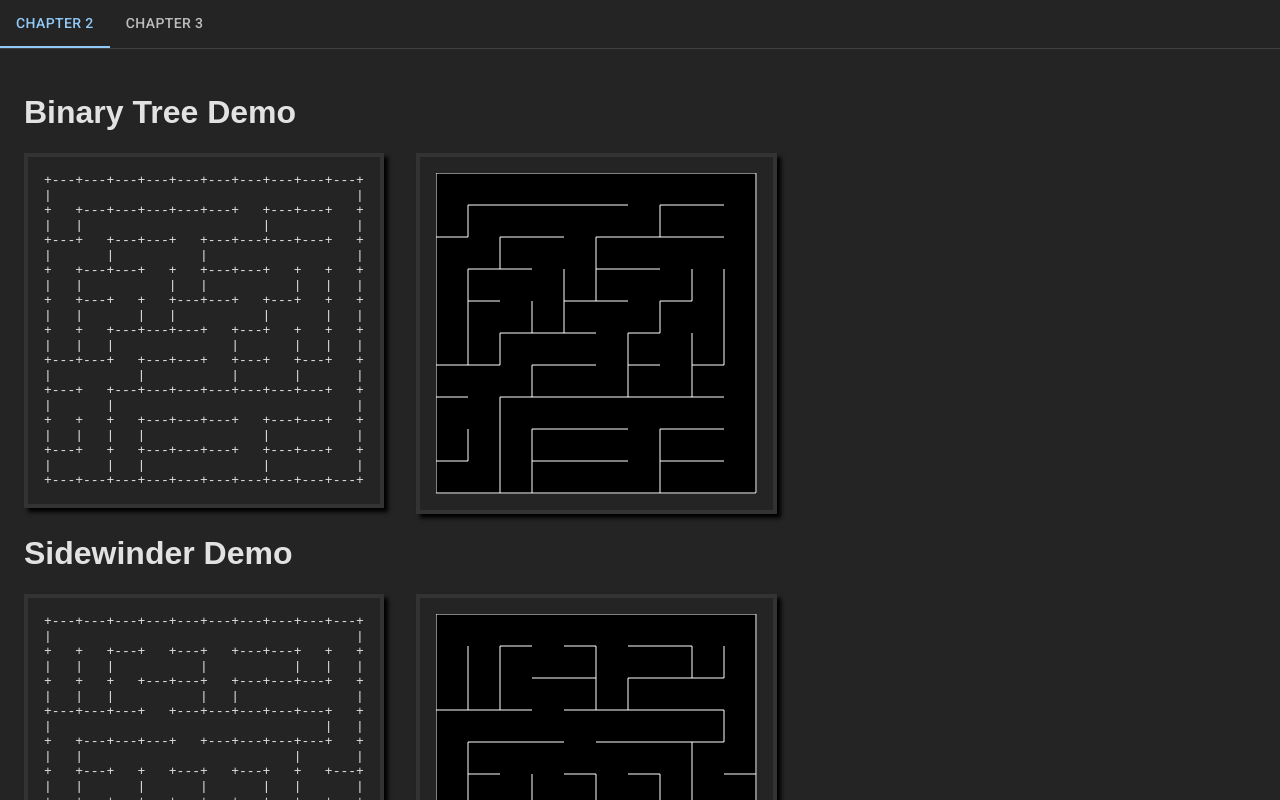
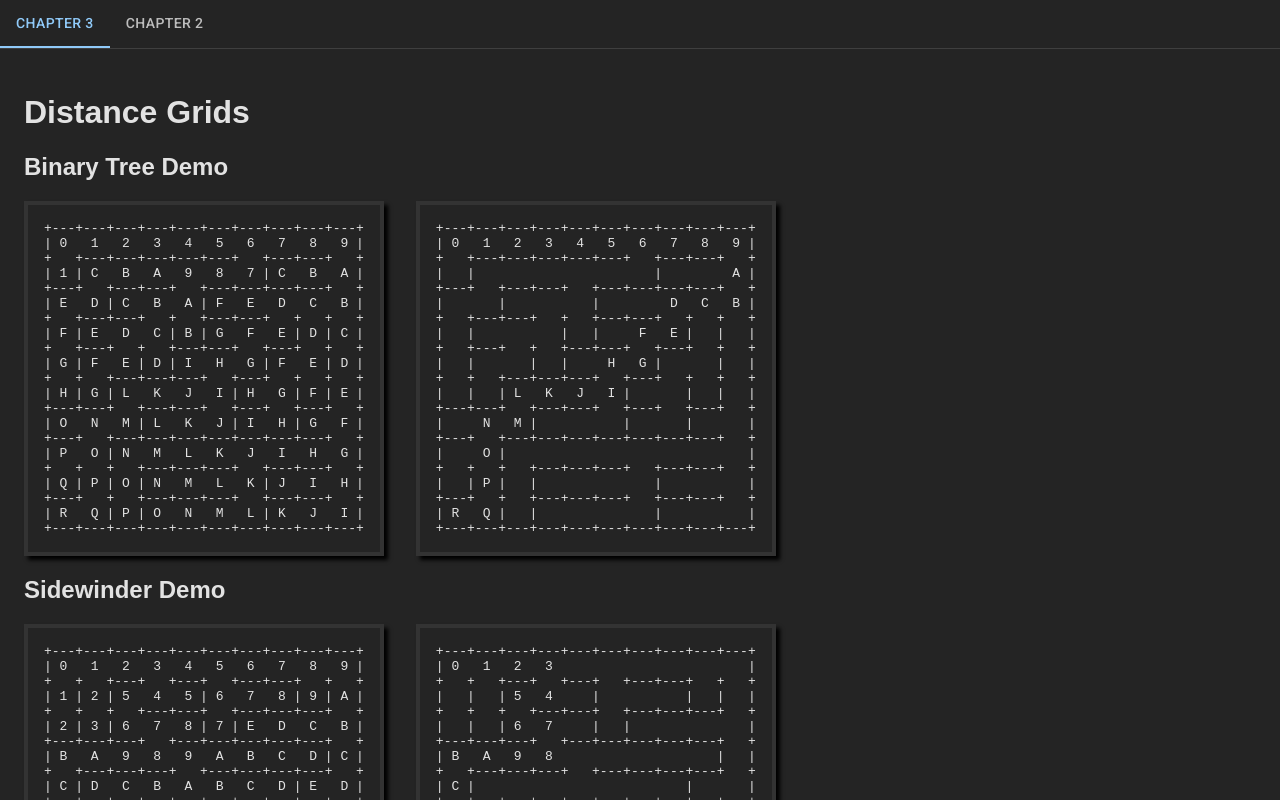
Before and after one commit to onsubmit/mazes-app, a React (Vite) app: page / in a window 1280 px wide. Shown: the top 800 px of the page. Built offline with nearby package versions, Linux system fonts and the light colour scheme.

Commit message:
Clean up App component

```diff
--- a/src/App.tsx
+++ b/src/App.tsx
@@ -1,63 +1,74 @@
 import Box from '@mui/material/Box';
-import Tab from '@mui/material/Tab';
+import Tab, { TabProps } from '@mui/material/Tab';
 import Tabs from '@mui/material/Tabs';
 import * as React from 'react';
 
 import Chapter02 from './components/chapters/chapter02';
 import Chapter03 from './components/chapters/chapter03';
 
-interface TabPanelProps {
-  children?: React.ReactNode;
+type ChapterPanelProps = {
+  children: React.ReactNode;
   index: number;
-  value: number;
-}
+  selectedIndex: number;
+  chapter: number;
+};
 
-function CustomTabPanel(props: TabPanelProps) {
-  const { children, value, index, ...other } = props;
+function ChapterPanel(props: ChapterPanelProps) {
+  const { children, index, selectedIndex, chapter, ...other } = props;
 
   return (
     <div
       role="tabpanel"
-      hidden={value !== index}
-      id={`chapter-tabpanel-${index}`}
-      aria-labelledby={`chapter-tab-${index}`}
+      hidden={selectedIndex !== index}
+      id={`chapter${chapter}-tabpanel`}
+      aria-labelledby={`chapter${chapter}-tab`}
       {...other}
     >
-      {value === index && <Box sx={{ p: 3 }}>{children}</Box>}
+      {selectedIndex === index && <Box sx={{ p: 3 }}>{children}</Box>}
     </div>
   );
 }
 
-function a11yProps(index: number) {
+function getTabProps(chapter: number): TabProps {
   return {
-    id: `chapter-tab-${index}`,
-    'aria-controls': `chapter-tabpanel-${index}`,
+    label: `Chapter ${chapter}`,
+    key: `chapter${chapter}`,
+    id: `chapter${chapter}-tab`,
+    'aria-controls': `chapter${chapter}-tabpanel`,
+  };
+}
+
+function getChapterPanelProps(
+  selectedIndex: number,
+  index: number,
+  chapter: number
+): Omit<ChapterPanelProps, 'children'> & { key: string } {
+  return {
+    selectedIndex,
+    index,
+    chapter,
+    key: `chapter${chapter}-panel`,
   };
 }
 
 export default function App() {
   const [value, setValue] = React.useState(0);
 
-  const handleChange = (_event: React.SyntheticEvent, newValue: number) => {
-    setValue(newValue);
-  };
-
-  const chapters = [<Chapter02 />, <Chapter03 />];
-
+  const chapters = [<Chapter03 />, <Chapter02 />];
   return (
     <Box sx={{ width: '100%' }}>
       <Box sx={{ borderBottom: 1, borderColor: 'divider' }}>
-        <Tabs value={value} onChange={handleChange} aria-label="Chapter tabs">
-          {chapters.map((_chapter, i) => (
-            <Tab label={`Chapter ${i + 2}`} key={`chpt${i}`} {...a11yProps(i)} />
-          ))}
+        <Tabs value={value} onChange={(_, value) => setValue(value)} aria-label="Chapter tabs">
+          {chapters.map((_chapter, i) => {
+            const chapterNumber = chapters.length + 1 - i;
+            return <Tab {...getTabProps(chapterNumber)} />;
+          })}
         </Tabs>
       </Box>
-      {chapters.map((chapter, i) => (
-        <CustomTabPanel value={value} index={i} key={`chpt-panel${i}`}>
-          {chapter}
-        </CustomTabPanel>
-      ))}
+      {chapters.map((chapter, i) => {
+        const chapterNumber = chapters.length + 1 - i;
+        return <ChapterPanel {...getChapterPanelProps(value, i, chapterNumber)}>{chapter}</ChapterPanel>;
+      })}
     </Box>
   );
 }
```
